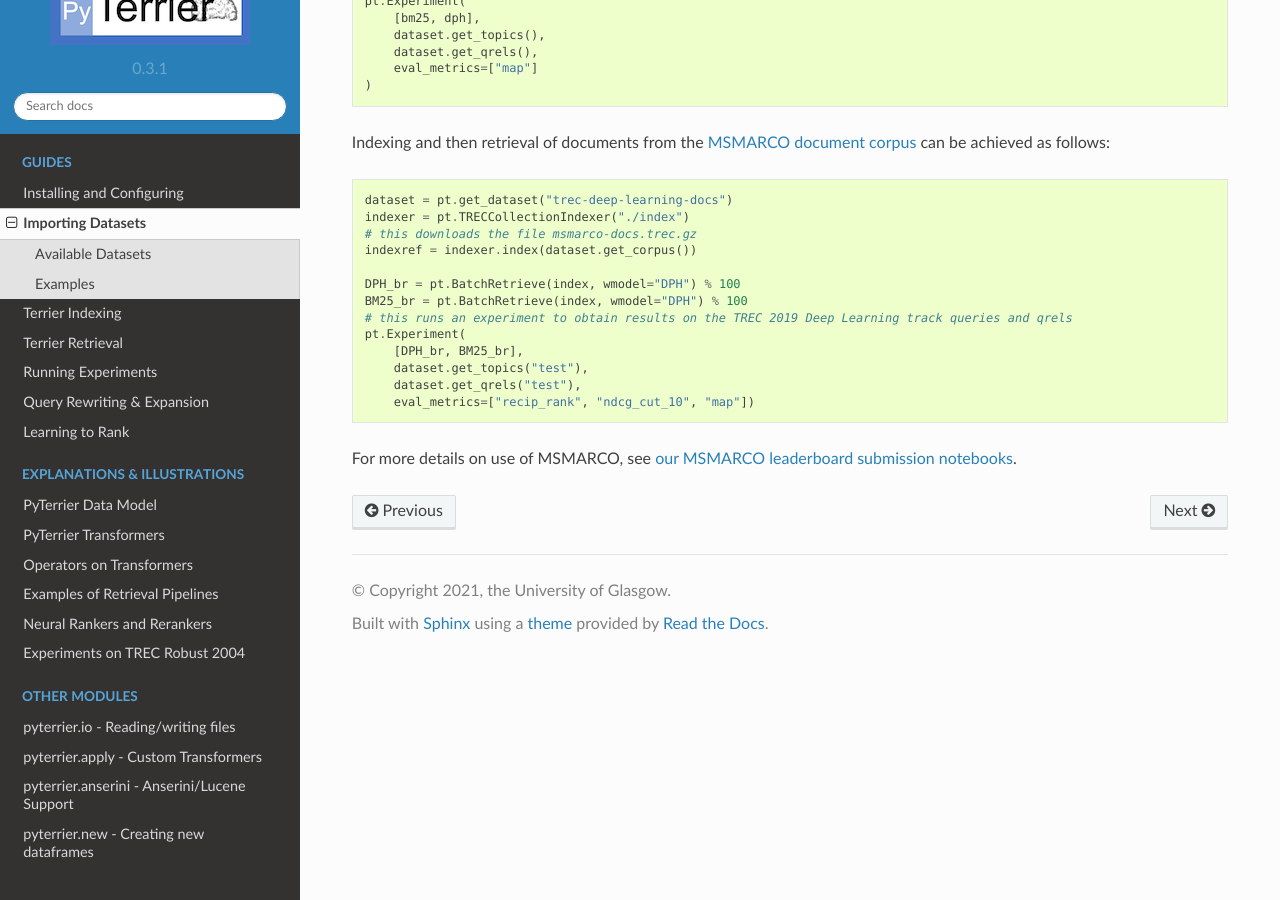
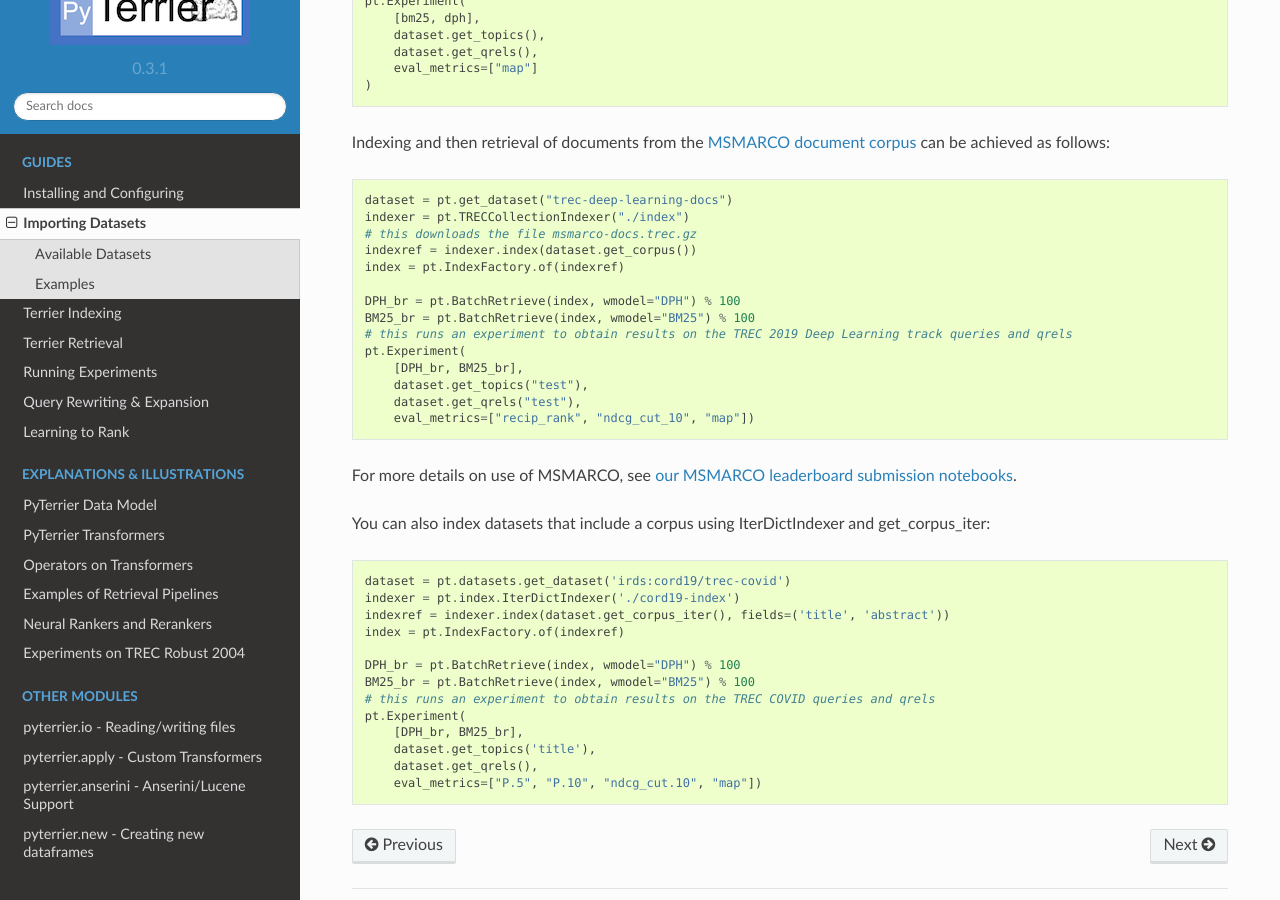
Before and after one commit to terrier-org/pyterrier, a Sphinx documentation site: the page built from docs/datasets.rst, in a window 1280 px wide and 900 px high, scrolled down 1199 px. Built offline with Sphinx 7.4.7 and the Read the Docs theme 2.0.0, drawn with Linux system fonts in a browser that asks for light colours; the version number is read from the project's files by our own code.

Commit message:
added example to documentation using IterDictIndexer and get_corpus_iter

```diff
--- a/docs/datasets.rst
+++ b/docs/datasets.rst
@@ -49,9 +49,10 @@ Indexing and then retrieval of documents from the `MSMARCO document corpus <http
     indexer = pt.TRECCollectionIndexer("./index")
     # this downloads the file msmarco-docs.trec.gz
     indexref = indexer.index(dataset.get_corpus())
+    index = pt.IndexFactory.of(indexref)
 
     DPH_br = pt.BatchRetrieve(index, wmodel="DPH") % 100
-    BM25_br = pt.BatchRetrieve(index, wmodel="DPH") % 100
+    BM25_br = pt.BatchRetrieve(index, wmodel="BM25") % 100
     # this runs an experiment to obtain results on the TREC 2019 Deep Learning track queries and qrels
     pt.Experiment(
         [DPH_br, BM25_br],
@@ -60,3 +61,19 @@ Indexing and then retrieval of documents from the `MSMARCO document corpus <http
         eval_metrics=["recip_rank", "ndcg_cut_10", "map"])
 
 For more details on use of MSMARCO, see `our MSMARCO leaderboard submission notebooks <https://github.com/cmacdonald/pyterrier-msmarco-document-leaderboard-runs>`_.
+
+You can also index datasets that include a corpus using IterDictIndexer and get_corpus_iter::
+
+    dataset = pt.datasets.get_dataset('irds:cord19/trec-covid')
+    indexer = pt.index.IterDictIndexer('./cord19-index')
+    indexref = indexer.index(dataset.get_corpus_iter(), fields=('title', 'abstract'))
+    index = pt.IndexFactory.of(indexref)
+
+    DPH_br = pt.BatchRetrieve(index, wmodel="DPH") % 100
+    BM25_br = pt.BatchRetrieve(index, wmodel="BM25") % 100
+    # this runs an experiment to obtain results on the TREC COVID queries and qrels
+    pt.Experiment(
+        [DPH_br, BM25_br],
+        dataset.get_topics('title'),
+        dataset.get_qrels(),
+        eval_metrics=["P.5", "P.10", "ndcg_cut.10", "map"])
```
Also changed, not shown: README.md (+8 -0 lines).
